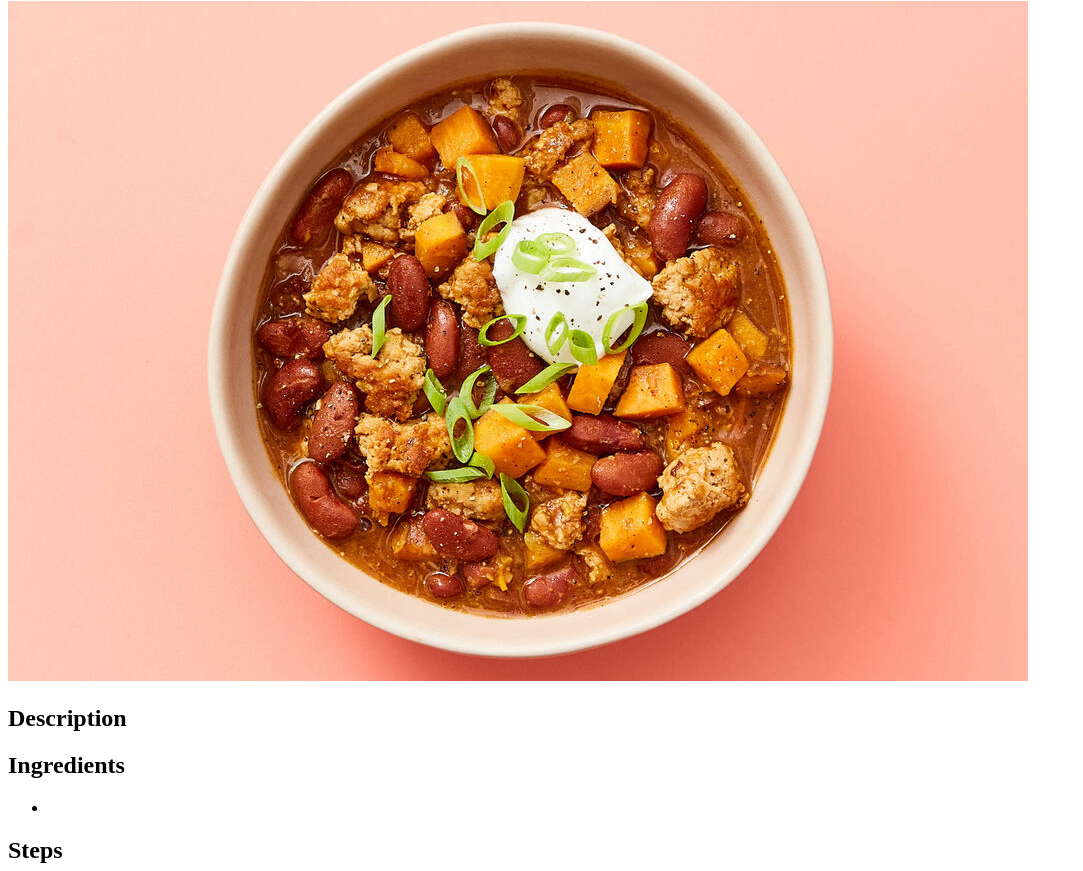
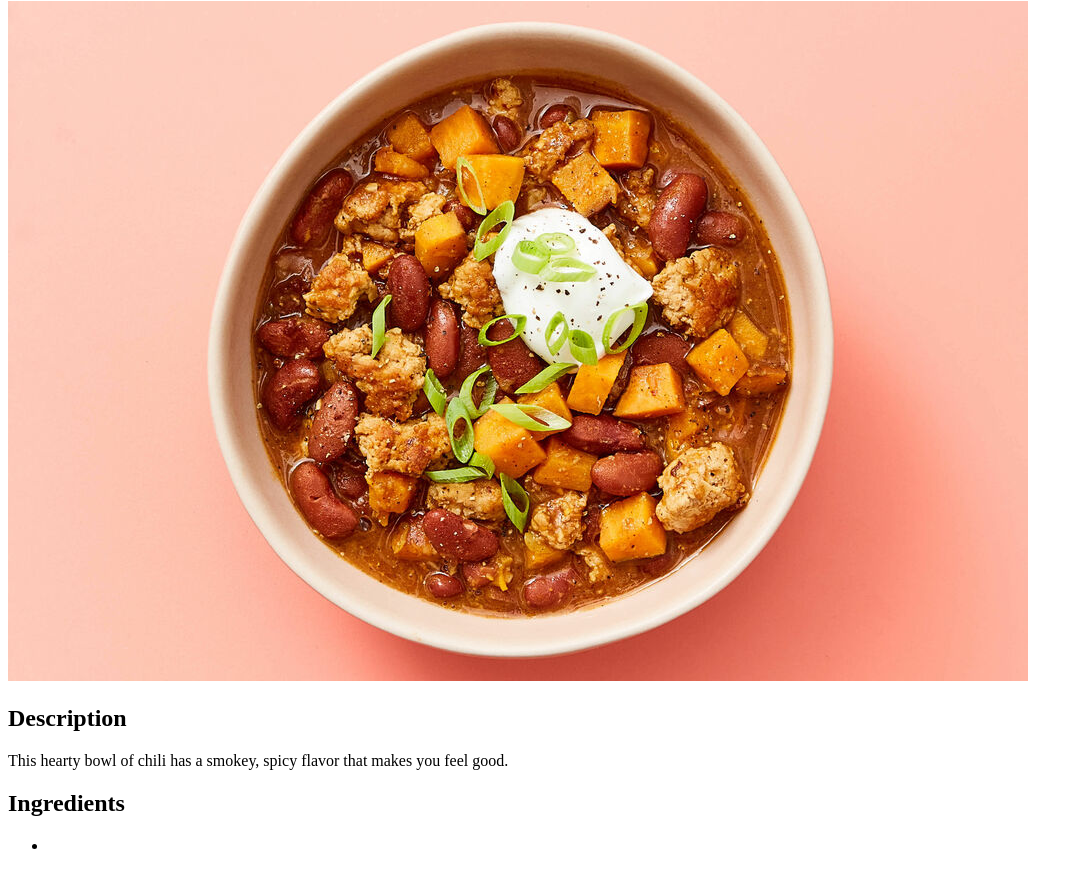
Before and after one commit to VinEdw/odin-recipes, a plain HTML site: page recipes/smokey-chipotle-turkey-sweet-potato-chili.html in a window 1280 px wide. Shown: the part 79-950 px from the top of the page, without its empty margins (0-1083 px from the left). Drawn offline with Linux system fonts and the light colour scheme.

Commit message:
Add sweet potato chili description

```diff
--- a/recipes/smokey-chipotle-turkey-sweet-potato-chili.html
+++ b/recipes/smokey-chipotle-turkey-sweet-potato-chili.html
@@ -11,7 +11,7 @@
     <img src="../images/smokey-chipotle-turkey-sweet-potato-chili.jpg" alt="bowl of smokey chipotle turkey and sweet potato chili">
 
     <h2>Description</h2>
-    <p></p>
+    <p>This hearty bowl of chili has a smokey, spicy flavor that makes you feel good.</p>
 
     <h2>Ingredients</h2>
     <ul>
```
